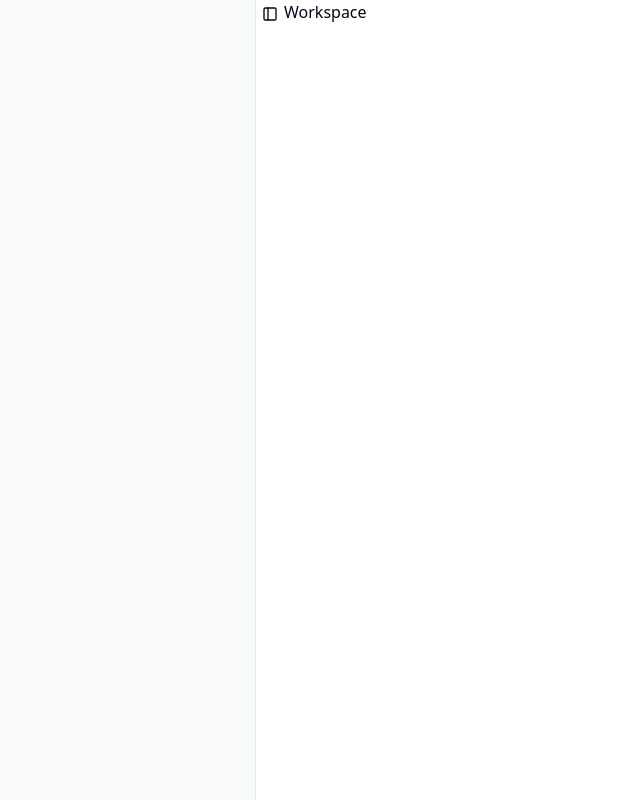
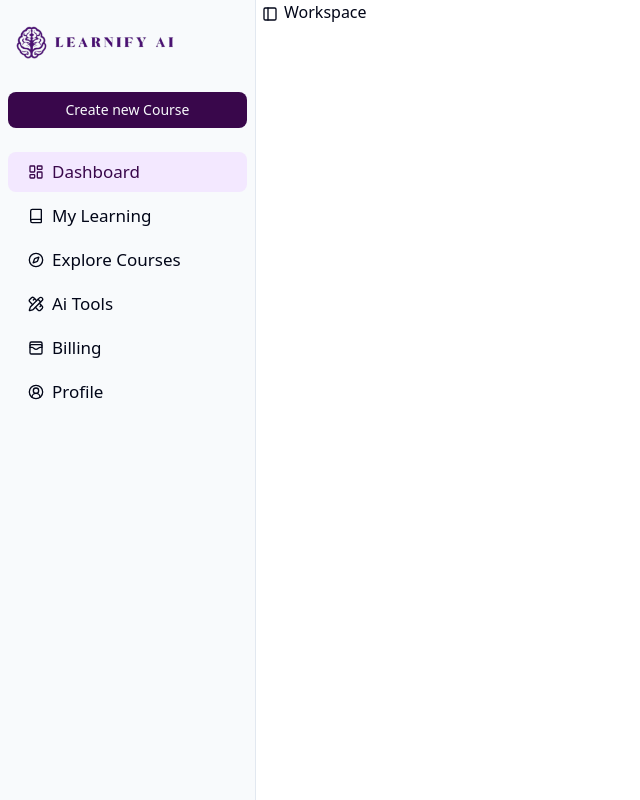
Before and after one commit to saptarshidey3000/Learnify-AI, a Next.js app: page /workspace in a window 1280 px wide. Shown: the whole page, without its empty margins (0-640 px from the left). Built offline with nearby package versions, Linux system fonts and the light colour scheme; no server answers.

Commit message:
sidebar done

```diff
--- a/app/globals.css
+++ b/app/globals.css
@@ -75,7 +75,7 @@
   --card-foreground: oklch(0.129 0.042 264.695);
   --popover: oklch(1 0 0);
   --popover-foreground: oklch(0.129 0.042 264.695);
-  --primary: oklch(0.208 0.042 265.755);
+  --primary: oklch(0.2635 0.1179 314.05);
   --primary-foreground: oklch(0.984 0.003 247.858);
   --secondary: oklch(0.968 0.007 247.896);
   --secondary-foreground: oklch(0.208 0.042 265.755);
--- a/app/workspace/_components/AppSidebar.jsx
+++ b/app/workspace/_components/AppSidebar.jsx
@@ -1,19 +1,93 @@
+"use client"
 import React from 'react'
 import {
   Sidebar,
   SidebarContent,
   SidebarFooter,
   SidebarGroup,
+  SidebarGroupContent,
   SidebarHeader,
+  SidebarMenu,
+  SidebarMenuButton,
+  SidebarMenuItem,
 } from "@/components/ui/sidebar"
+import Image from 'next/image'
+import { Button } from '@/components/ui/button'
+import { Book, Compass, LayoutDashboard, PencilRulerIcon, UserCircle2Icon, WalletCards } from 'lucide-react'
+import Link from 'next/link'
+import { usePathname } from 'next/navigation'
+
+const sidebaroption =[
+  {
+    title:'Dashboard',
+    icon:LayoutDashboard,
+    path: '/workspace'
+  },
+    {
+    title:'My Learning',
+    icon:Book,
+    path: '/workspace/my-courses'
+  },
+    {
+    title:'Explore Courses',
+    icon: Compass,
+    path: '/workspace/explore'
+  },
+    {
+    title:'Ai Tools',
+    icon:PencilRulerIcon,
+    path: '/workspace/ai-tools'
+  },
+    {
+    title:'Billing',
+    icon:WalletCards,
+    path: '/workspace/billing'
+  },
+    {
+    title:'Profile',
+    icon:UserCircle2Icon,
+    path: '/workspace/profile'
+  }
+]
 
 function AppSidebar() {
+  const path = usePathname();
   return (
         <Sidebar>
-      <SidebarHeader />
+        <SidebarHeader>
+                    <Image className='p-1'
+          src="/logo.png"
+          alt="Learnify AI Logo"
+          width={180} // adjust as needed
+          height={180}
+        //   className="rounded-xl object-cover" // gives round corners
+        />
+        </SidebarHeader>
       <SidebarContent>
-        <SidebarGroup />
-        <SidebarGroup />
+
+          <SidebarGroup>
+            <Button>Create new Course</Button>
+          </SidebarGroup>
+
+        <SidebarGroup>
+          <SidebarGroupContent>
+            <SidebarMenu>
+              {sidebaroption.map((item,index)=>(
+                <SidebarMenuItem key={index}>
+                  <SidebarMenuButton asChild className='p-5'>
+                        <Link href={item.path}
+                        className={`text-[17px]
+                          ${path.includes(item.path)&&'text-primary bg-purple-100'}
+                        `}>
+                            <item.icon className='h-7 w-7'/>
+                            <span>{item.title}</span>
+                        </Link>
+                  </SidebarMenuButton>
+                </SidebarMenuItem>
+              ))}
+            </SidebarMenu>
+          </SidebarGroupContent>
+        </SidebarGroup>
       </SidebarContent>
       <SidebarFooter />
     </Sidebar>
```
Also changed, not shown: public/learnifyailogo.png (added), public/logo.png (added).
